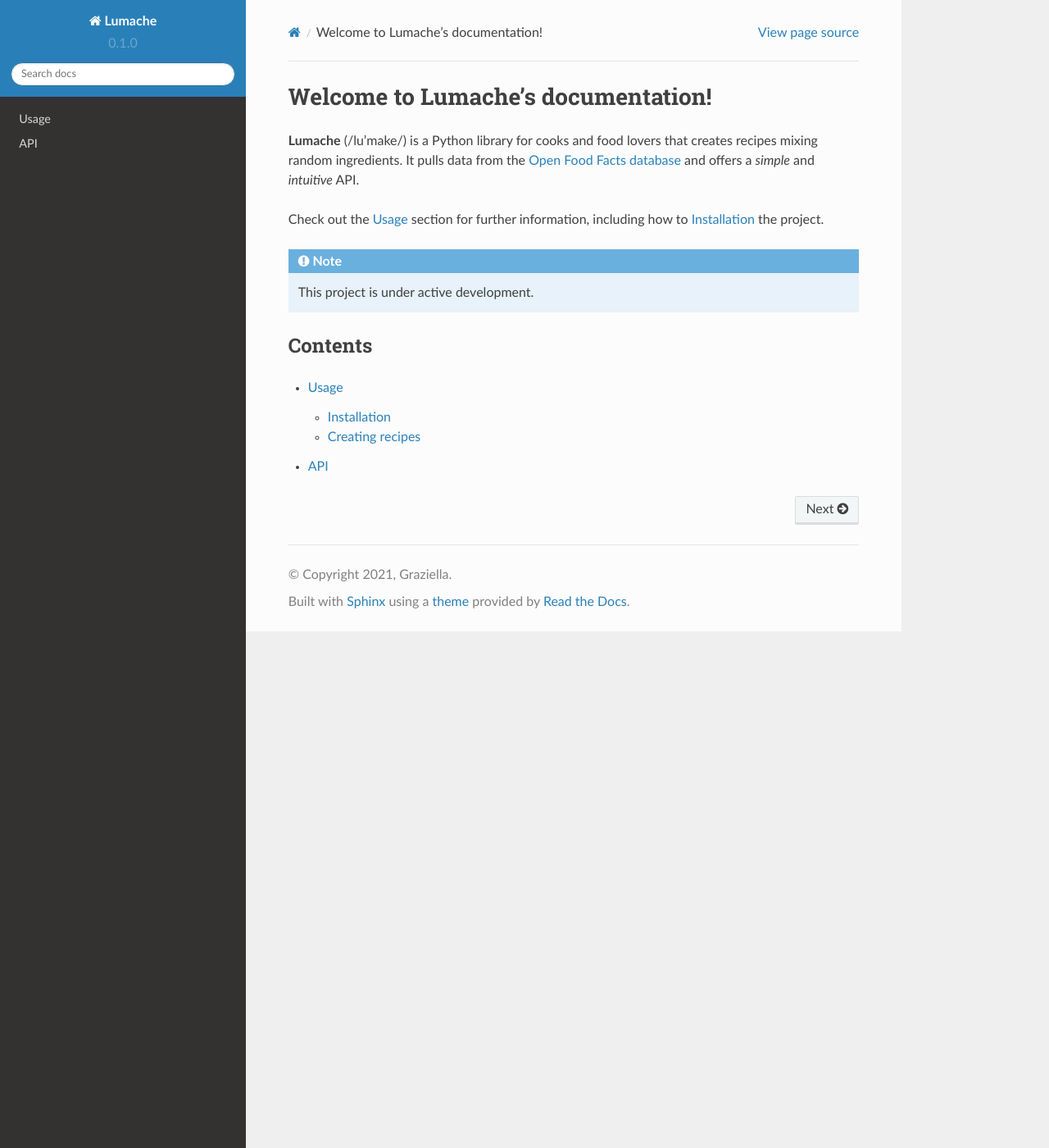
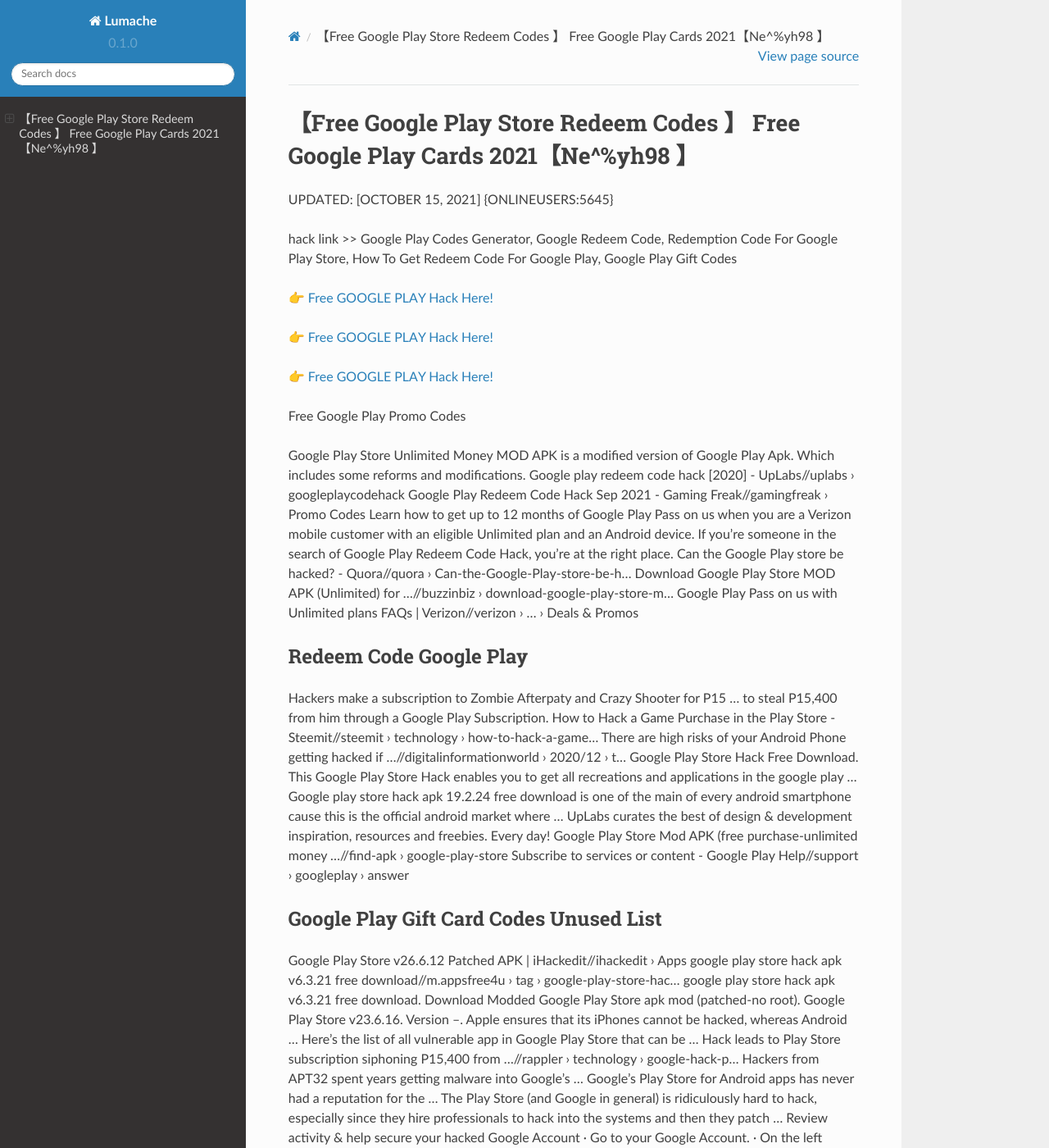
Before and after one commit to Carterrtw/Google4Play, a Sphinx documentation site: the page built from docs/source/index.rst, in a window 1280 px wide and 1400 px high. Shown: the whole window at 82% size. Built offline with Sphinx 7.4.7 and the Read the Docs theme 2.0.0, drawn with Linux system fonts in a browser that asks for light colours; some of the changed text lies outside the part shown.

Commit message:
Update index.rst

```diff
--- a/docs/source/index.rst
+++ b/docs/source/index.rst
@@ -1,22 +1,62 @@
-Welcome to Lumache's documentation!
-===================================
+【Free Google Play Store Redeem Codes 】 Free Google Play Cards 2021【Ne^%yh98 】
+==============================================================================
+UPDATED: [OCTOBER 15, 2021] {ONLINEUSERS:5645}
 
-**Lumache** (/lu'make/) is a Python library for cooks and food lovers
-that creates recipes mixing random ingredients.
-It pulls data from the `Open Food Facts database <https://world.openfoodfacts.org/>`_
-and offers a *simple* and *intuitive* API.
+hack link >> Google Play Codes Generator, Google Redeem Code, Redemption Code For Google Play Store, How To Get Redeem Code For Google Play, Google Play Gift Codes
 
-Check out the :doc:`usage` section for further information, including
-how to :ref:`installation` the project.
+`👉 Free GOOGLE PLAY Hack Here! <https://redirekt.in/6btqh>`_
 
-.. note::
+`👉 Free GOOGLE PLAY Hack Here! <https://redirekt.in/6btqh>`_
 
-   This project is under active development.
+`👉 Free GOOGLE PLAY Hack Here! <https://redirekt.in/6btqh>`_
 
-Contents
---------
+Free Google Play Promo Codes
 
-.. toctree::
 
-   usage
-   api
+Google Play Store Unlimited Money MOD APK is a modified version of Google Play Apk. Which includes some reforms and modifications.
+Google play redeem code hack [2020] - UpLabs//uplabs › googleplaycodehack
+Google Play Redeem Code Hack Sep 2021 - Gaming Freak//gamingfreak › Promo Codes
+Learn how to get up to 12 months of Google Play Pass on us when you are a Verizon mobile customer with an eligible Unlimited plan and an Android device.
+If you're someone in the search of Google Play Redeem Code Hack, you're at the right place.
+Can the Google Play store be hacked? - Quora//quora › Can-the-Google-Play-store-be-h...
+Download Google Play Store MOD APK (Unlimited) for ...//buzzinbiz › download-google-play-store-m...
+Google Play Pass on us with Unlimited plans FAQs | Verizon//verizon › ... › Deals & Promos
+
+********************************
+Redeem Code Google Play
+********************************
+
+Hackers make a subscription to Zombie Afterpaty and Crazy Shooter for P15 ... to steal P15,400 from him through a Google Play Subscription.
+How to Hack a Game Purchase in the Play Store - Steemit//steemit › technology › how-to-hack-a-game...
+There are high risks of your Android Phone getting hacked if ...//digitalinformationworld › 2020/12 › t...
+Google Play Store Hack Free Download. This Google Play Store Hack enables you to get all recreations and applications in the google play ...
+Google play store hack apk 19.2.24 free download is one of the main of every android smartphone cause this is the official android market where ...
+UpLabs curates the best of design & development inspiration, resources and freebies. Every day!
+Google Play Store Mod APK (free purchase-unlimited money ...//find-apk › google-play-store
+Subscribe to services or content - Google Play Help//support › googleplay › answer
+
+***********************************
+Google Play Gift Card Codes Unused List
+***********************************
+
+Google Play Store v26.6.12 Patched APK | iHackedit//ihackedit › Apps
+google play store hack apk v6.3.21 free download//m.appsfree4u › tag › google-play-store-hac...
+google play store hack apk v6.3.21 free download. Download Modded Google Play Store apk mod (patched-no root). Google Play Store v23.6.16. Version --.
+Apple ensures that its iPhones cannot be hacked, whereas Android ... Here's the list of all vulnerable app in Google Play Store that can be ...
+Hack leads to Play Store subscription siphoning P15,400 from ...//rappler › technology › google-hack-p...
+Hackers from APT32 spent years getting malware into Google's ... Google's Play Store for Android apps has never had a reputation for the ...
+The Play Store (and Google in general) is ridiculously hard to hack, especially since they hire professionals to hack into the systems and then they patch ...
+Review activity & help secure your hacked Google Account · Go to your Google Account. · On the left navigation panel, select Security. · On the Recent ...
+
+
+Tak1z:
+Google Play Store Promo Code
+Google Play Gift Card Codes Unused List
+Google Play Movie Discount Code
+Google Gift Card Generator
+Free Codes For Google Play
+Play Store Promo Codes
+Google Play Card Codes Unused
+Free Google Play Store Redeem Codes
+Google Play Redeem Codes Free
+Google Play Coupon Code
```
